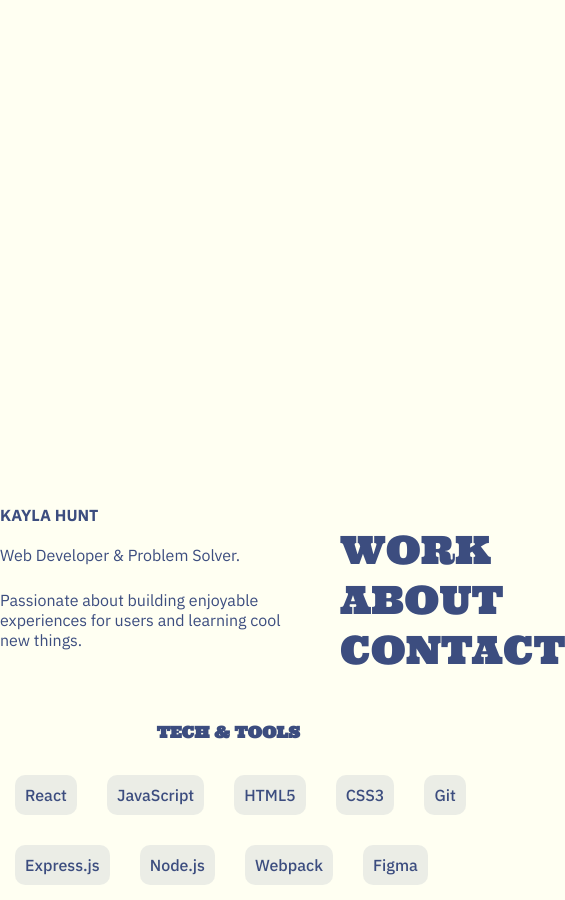
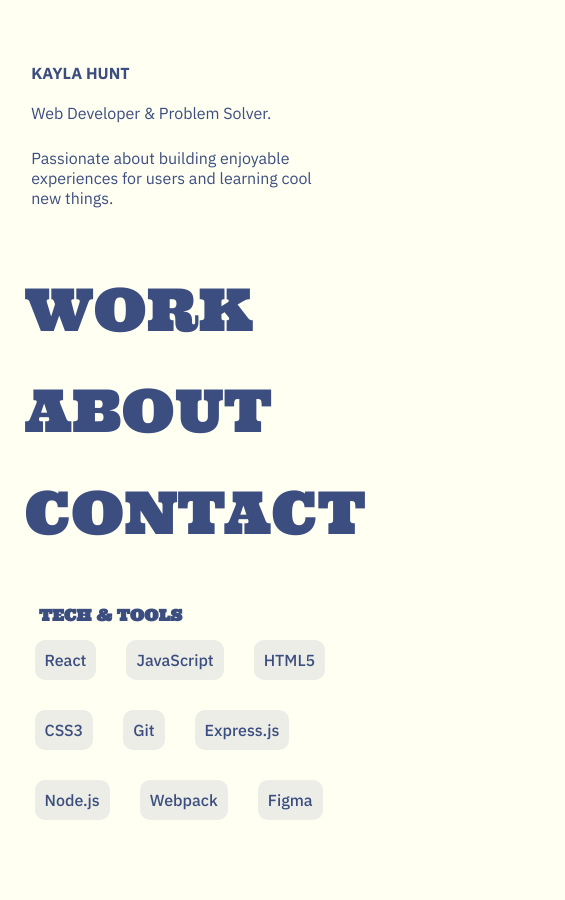
Before and after one commit to huntkay1/portfolio, a React (Vite) app: page / in a window 390 px wide. Shown: the whole page, 565 px wide, since content can reach past the window. After the commit the page ends 854 px from the top, so only its background shows below. Built offline with nearby package versions, Linux system fonts and the light colour scheme.

Commit message:
Update mobile styling
Made home page mobile responsive for
iphone 14 pro max

```diff
--- a/src/components/App.jsx
+++ b/src/components/App.jsx
@@ -27,6 +27,7 @@ function App() {
         </ul>
       </nav>
 
+      <div className='skills'>
         <h2>TECH & TOOLS</h2>
         <div className='tech-stack-items'>
           <ul>
@@ -41,6 +42,7 @@ function App() {
             <li className='tech-item'>Figma</li>
           </ul>
         </div>
+      </div>
 
     </div>
   )
--- a/src/styles/App.css
+++ b/src/styles/App.css
@@ -71,3 +71,44 @@
   font-family: var(--MAIN-FONT);
   font-weight: 500;
 }
+
+@media (max-width: 430px) {
+  .home {
+    grid-template-columns: 1fr;
+    grid-template-rows: 35vh 1fr 1fr;
+  }
+
+  .intro {
+    grid-column: 1 / -1;
+    grid-row: 1 / 2;
+    justify-self: start;
+    margin-left: 8vw;
+    justify-content: center;
+
+  }
+
+  .home nav {
+    grid-column: 1 / -1;
+    grid-row: 2 / 3;
+    padding: 0;
+    margin-top: -10vh;
+  }
+
+  .navlink {
+    margin: 3vh 0;
+    font-size: 7vh;
+  }
+
+  .skills {
+    grid-row: 3 / -1;
+    padding: 0 5vw 5vw 5vw;
+
+  }
+
+  .home h2 {
+    justify-content: flex-start;
+    margin-left: 5vw;
+  }
+
+
+}
--- a/src/styles/index.css
+++ b/src/styles/index.css
@@ -41,7 +41,7 @@ a {
 }
 
 .page-header {
-    font-size: 200px;
+    font-size: 10vw;
     letter-spacing: 1px;
 }
 
```
Lines whose indentation alone changed are shown as unchanged.
